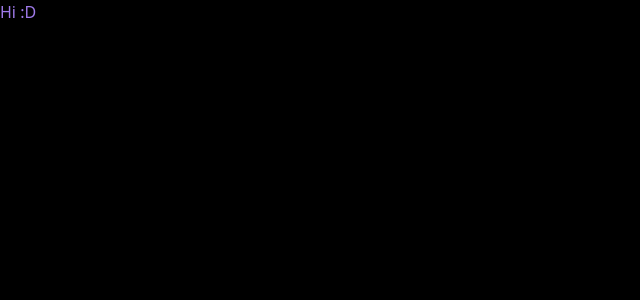
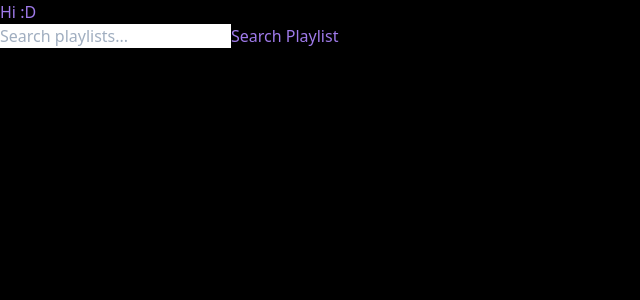
Before and after one commit to jack-michaud/partify, a React app in the folder web_src/: page / in a window 1280 px wide. Shown: the top 300 px of the page, without its empty margins (0-640 px from the left). Built offline with nearby package versions, Linux system fonts and the light colour scheme.

Commit message:
added search page landing components

```diff
--- /dev/null
+++ b/web_src/src/components/SearchPageComponent.tsx
@@ -0,0 +1,46 @@
+import React from 'react';
+import { searchPlaylist } from '../services/PlaylistService';
+/// <reference path="../../node_modules/@types/spotify-api/spotify-api.d.ts" />
+
+import 'babel-polyfill';
+
+interface IState {
+    searchQuery: string;
+    playlists: SpotifyApi.PlaylistObjectSimplified[];
+}
+
+class SearchPageComponent extends React.PureComponent<IState> {
+    state = {
+        searchQuery: "",
+        playlists: new Array(0)
+    }
+
+    render() {
+        return (
+            <div className="text-purple-500" >
+                <p>Hi :D</p>
+                <input type="text" id="search-input" placeholder="Search playlists..." onChange={(e) => {
+                    this.setState({
+                        searchQuery: e.target.value
+                    });
+                }} />
+                <button type="submit" onClick={async () => {
+                    const listy = await searchPlaylist(this.state.searchQuery);
+                    this.setState({
+                        playlists: listy
+                    });
+                }}>Search Playlist</button>
+                {
+                    this.state.playlists && this.state.playlists.length > 0 && this.state.playlists.map(playlist =>
+                        <li key={playlist.id}>
+                            {playlist.name}
+                        </li>
+                    )
+                }
+            </div >
+        )
+    }
+
+};
+
+export default SearchPageComponent;
--- a/web_src/src/containers/App.tsx
+++ b/web_src/src/containers/App.tsx
@@ -1,4 +1,5 @@
 import React from 'react';
+import SearchPageComponent from "../components/SearchPageComponent";
 
 import 'babel-polyfill';
 
@@ -6,7 +7,9 @@ const App = () => {
 
   return (
     <div className="text-purple-500">
-      Hi :D
+      <div>
+        <SearchPageComponent />
+      </div>
     </div>
   )
 };
```
